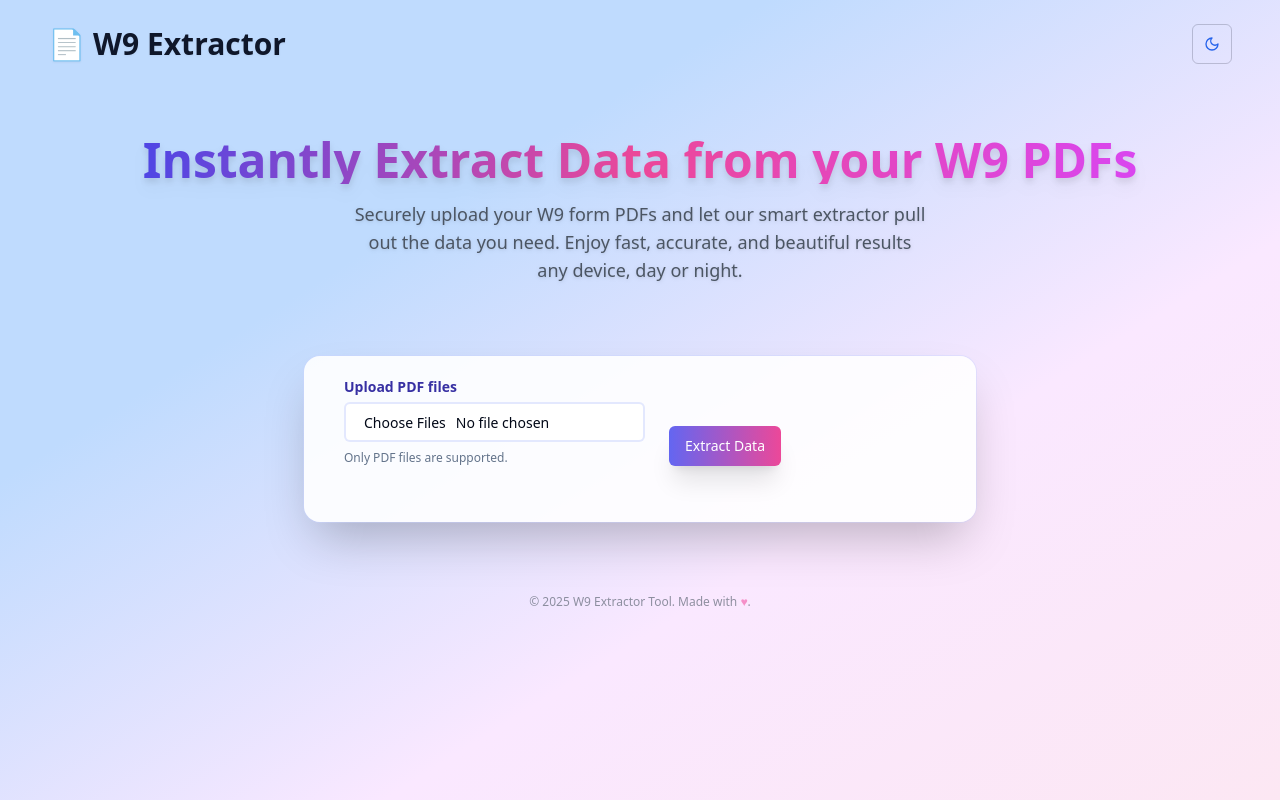
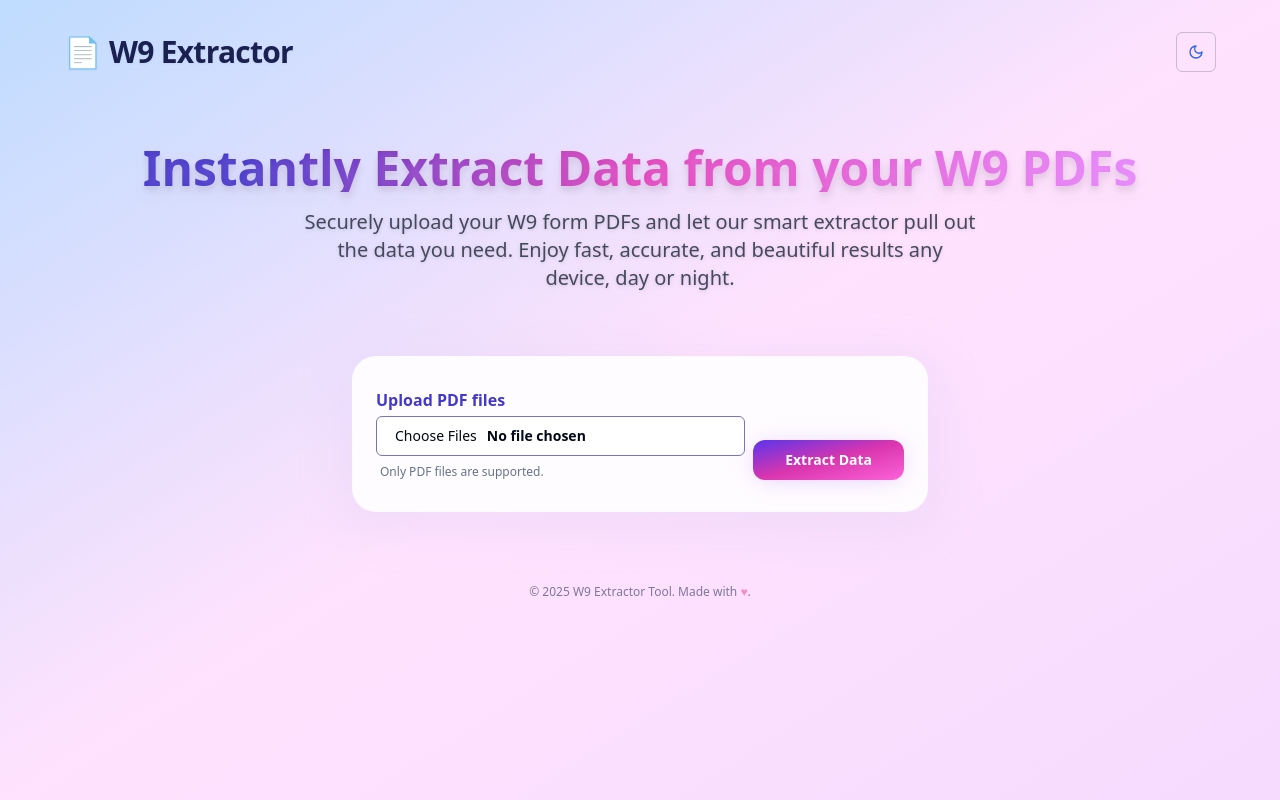
Before and after one commit to sandeepreddygantla/w9-wizard-extract, a React (Vite) app: page /w9-extractor in a window 1280 px wide. Built offline with nearby package versions, Linux system fonts and the light colour scheme.

Commit message:
Fix: Button alignment and theme switcher
- Corrected button alignment issues in the W9Extractor component.
- Ensured the dark/light theme switcher functionality is working.

```diff
--- a/src/components/ThemeSwitcher.tsx
+++ b/src/components/ThemeSwitcher.tsx
@@ -5,22 +5,29 @@ import { useTheme } from "next-themes";
 import { Button } from "@/components/ui/button";
 
 export function ThemeSwitcher() {
-  const { theme, setTheme } = useTheme();
-  // Safe defaults
+  const { theme, setTheme, resolvedTheme } = useTheme();
   const [mounted, setMounted] = React.useState(false);
+
   React.useEffect(() => setMounted(true), []);
 
-  if (!mounted) return null; // Avoid SSR mismatch
+  if (!mounted) return null;
+
+  // Use resolvedTheme for SSR-safe detection
+  const isDark = (resolvedTheme || theme) === "dark";
 
   return (
     <Button
       variant="ghost"
       size="icon"
-      aria-label={theme === "dark" ? "Switch to light mode" : "Switch to dark mode"}
-      onClick={() => setTheme(theme === "dark" ? "light" : "dark")}
+      aria-label={isDark ? "Switch to light mode" : "Switch to dark mode"}
+      onClick={() => setTheme(isDark ? "light" : "dark")}
       className="border border-primary/20 transition-all duration-200"
+      tabIndex={0}
+      type="button"
     >
-      {theme === "dark" ? <Sun className="text-yellow-400" /> : <Moon className="text-blue-600" />}
+      {isDark
+        ? <Sun className="text-yellow-400" />
+        : <Moon className="text-blue-600" />}
     </Button>
   );
 }
--- a/src/pages/W9Extractor.tsx
+++ b/src/pages/W9Extractor.tsx
@@ -1,4 +1,3 @@
-
 import React, { useRef, useState } from "react";
 import { Button } from "@/components/ui/button";
 import { Card, CardContent } from "@/components/ui/card";
@@ -52,7 +51,6 @@ export default function W9Extractor() {
   const [uploadedFiles, setUploadedFiles] = useState<File[]>([]);
   const { loading, extract, result, setResult } = useExtractW9Data();
   const [selected, setSelected] = useState<string | null>(null);
-
   const fileInputRef = useRef<HTMLInputElement>(null);
 
   const handleFileChange = (e: React.ChangeEvent<HTMLInputElement>) => {
@@ -102,44 +100,65 @@ export default function W9Extractor() {
     setTimeout(() => URL.revokeObjectURL(url), 2000);
   };
 
-  // === LANDING HERO SECTION ===
   return (
-    <div className={cn(
-      "min-h-screen w-full flex flex-col items-center",
-      "bg-gradient-to-br from-blue-200 from-30% via-fuchsia-100 to-pink-100 dark:from-gray-900 dark:to-gray-800 dark:via-indigo-900 transition-colors",
-    )}>
-      <header className="w-full flex justify-between items-center px-4 md:px-12 py-6">
-        <h1 className="font-extrabold text-2xl md:text-3xl text-primary drop-shadow-sm flex items-center gap-2">
+    <div
+      className={cn(
+        "min-h-screen w-full flex flex-col items-center justify-start",
+        "bg-gradient-to-br from-[#bfdcff] via-[#ffe2fd] to-[#f6dbff] dark:from-gray-900 dark:via-indigo-900 dark:to-gray-800 transition-colors"
+      )}
+    >
+      <header className="w-full flex justify-between items-center px-4 md:px-16 py-8">
+        <h1 className="font-extrabold text-2xl md:text-3xl text-[#1a2050] dark:text-white drop-shadow-sm flex items-center gap-2">
           <span role="img" aria-label="document">📄</span>
-          W9 Extractor
+          <span className="font-black tracking-tight">W9 Extractor</span>
         </h1>
         <ThemeSwitcher />
       </header>
 
       {/* HERO BANNER */}
-      <section className="w-full flex flex-col justify-center items-center text-center py-6 md:py-12 mb-0">
-        <h2 className="text-3xl md:text-5xl font-extrabold bg-gradient-to-r from-indigo-600 via-pink-500 to-fuchsia-500 bg-clip-text text-transparent mb-4 drop-shadow-lg">
+      <section
+        className="w-full flex flex-col justify-center items-center text-center py-4 md:py-10"
+      >
+        <h2
+          className="text-3xl md:text-5xl font-extrabold mb-4 drop-shadow-lg"
+          style={{
+            background: "linear-gradient(90deg, #4438ca 10%, #e243bb 50%, #e687fc 100%)",
+            WebkitBackgroundClip: "text",
+            WebkitTextFillColor: "transparent",
+            textShadow: "2px 2px 12px #f8c8fc33",
+          }}
+        >
           Instantly Extract Data from your W9 PDFs
         </h2>
-        <p className="text-base md:text-lg text-gray-600 dark:text-gray-300 font-medium mb-6 max-w-xl drop-shadow">
+        <p className="text-lg md:text-xl text-[#46495e] dark:text-gray-200 font-medium mb-6 max-w-2xl drop-shadow">
           Securely upload your W9 form PDFs and let our smart extractor pull out the data you need. Enjoy fast, accurate, and beautiful results any device, day or night.
         </p>
       </section>
 
       {/* FILE UPLOAD CARD */}
-      <div className={cn(
-        "w-full max-w-2xl mx-auto bg-white/90 rounded-2xl shadow-2xl pb-8 px-4 md:px-10 mb-8 dark:bg-zinc-900/90",
-        "ring-1 ring-indigo-200/40 dark:ring-indigo-800/50 isolate"
-      )}>
+      <div
+        className={cn(
+          "w-full max-w-xl mx-auto shadow-xl rounded-3xl bg-white/90 dark:bg-zinc-950/90 px-6 py-8 mb-8",
+          "flex flex-col items-center",
+          "backdrop-blur-[2px]",
+          "ring-1 ring-indigo-100/40 dark:ring-indigo-600/30 relative",
+          "z-10"
+        )}
+        style={{ boxShadow: "0 8px 40px 8px #e0d2f766" }}
+      >
         <form
           onSubmit={(e) => {
             e.preventDefault();
             handleExtract();
           }}
-          className="flex flex-col md:flex-row gap-4 items-center md:items-end py-6"
+          className="w-full flex flex-col md:flex-row gap-4 md:gap-2 items-stretch"
         >
-          <div className="flex flex-col gap-2 w-full md:w-auto">
-            <Label htmlFor="file-uploader" className="font-semibold text-indigo-800 dark:text-fuchsia-300">
+          {/* Input + Label stack */}
+          <div className="flex flex-col gap-1 flex-1">
+            <Label
+              htmlFor="file-uploader"
+              className="font-semibold text-[#4438ca] dark:text-fuchsia-300 text-base"
+            >
               Upload PDF files
             </Label>
             <Input
@@ -149,18 +168,28 @@ export default function W9Extractor() {
               accept="application/pdf"
               multiple
               onChange={handleFileChange}
-              className="bg-white dark:bg-zinc-800/70 border-2 border-indigo-200/50 dark:border-fuchsia-700 transition-colors"
+              className="bg-white/80 dark:bg-zinc-800/70 border border-[#7a72ba] dark:border-fuchsia-700 transition-colors font-semibold outline-none focus:ring-2 focus:ring-[#c77dfa]/60"
               disabled={loading}
               required
             />
-            <div className="text-xs text-muted-foreground">
+            <div className="text-xs text-muted-foreground pt-1 pl-1">
               Only PDF files are supported.
             </div>
           </div>
+          <div className="flex items-end justify-end">
             <Button
               type="submit"
               disabled={loading}
-            className="md:ml-2 bg-gradient-to-r from-indigo-500 to-pink-500 hover:from-fuchsia-600 hover:to-indigo-600 text-white shadow-xl transition-all"
+              className={cn(
+                "px-8 py-2 font-semibold rounded-xl text-white shadow-lg transition-all duration-150 relative",
+                "bg-gradient-to-br from-[#5b34ec] via-[#d935ae] to-[#fd62d9]",
+                "hover:from-[#3821a6] hover:to-[#a43ffe]",
+                "outline-none ring-0 border-0",
+                loading && "pointer-events-none"
+              )}
+              style={{
+                boxShadow: "0 2px 24px -4px #d7b2f7b8",
+              }}
             >
               {loading ? (
                 <span className="flex items-center gap-2">
@@ -171,6 +200,7 @@ export default function W9Extractor() {
                 "Extract Data"
               )}
             </Button>
+          </div>
         </form>
       </div>
 
@@ -286,7 +316,7 @@ export default function W9Extractor() {
           )}
         </main>
       </div>
-      <footer className="pt-10 pb-4 text-center text-xs text-gray-500 dark:text-gray-400 opacity-75">
+      <footer className="pt-10 pb-4 text-center text-xs text-[#545577] dark:text-gray-400 opacity-75">
         &copy; {new Date().getFullYear()} W9 Extractor Tool. Made with <span className="text-pink-400">♥</span>.
       </footer>
     </div>
```
Lines whose indentation alone changed are shown as unchanged.
